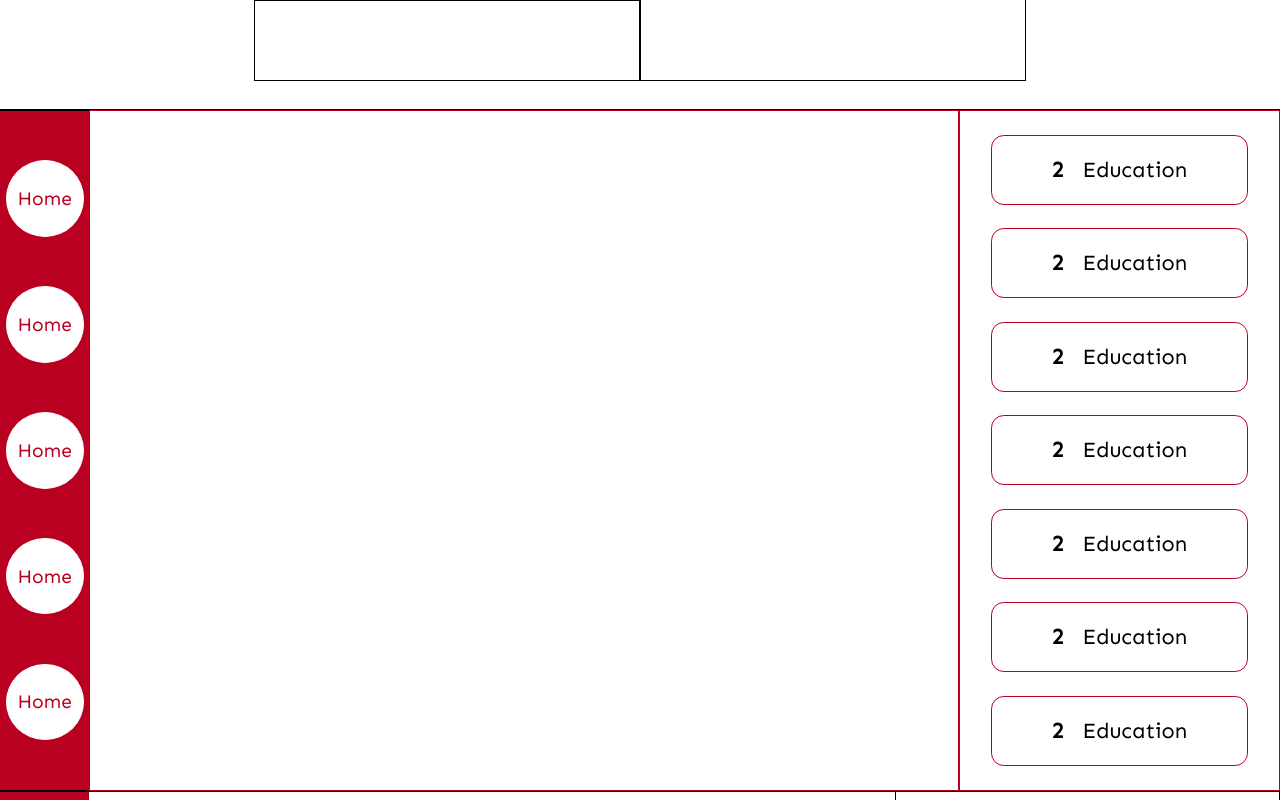
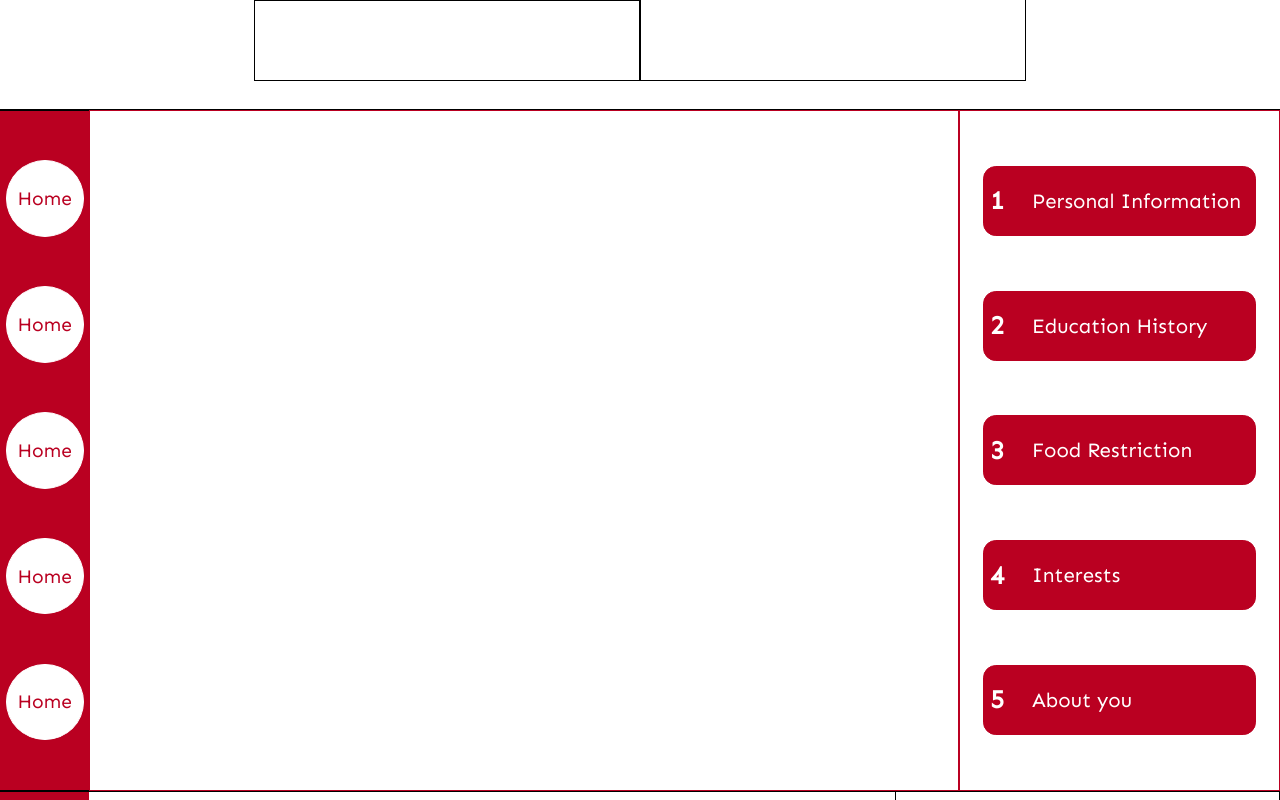
Before and after one commit to MokuaEnock/Kupid-frontend, a React (Create React App) app: page / in a window 1280 px wide. Shown: the part 1140-1940 px from the top of the page. Built offline with nearby package versions, Linux system fonts and the light colour scheme.

Commit message:
style form confirmation

```diff
--- a/src/App.css
+++ b/src/App.css
@@ -263,15 +263,37 @@ aside span {
 }
 
 #userForm>div>span {
-    width: 80%;
+    width: 85%;
     height: 10%;
     border: thin solid #BA0021;
+    background-color: #BA0021;
+    color: white;
     display: flex;
     flex-direction: row;
     justify-content: center;
     align-items: center;
     border-radius: 1vw;
-    font-size: 1.7vw;
+    font-size: 2vw;
+}
+
+#userForm>div>span>strong {
+    width: 10%;
+    height: 100%;
+    display: flex;
+    flex-direction: row;
+    justify-content: center;
+    align-items: center;
+}
+
+
+#userForm>div>span>p {
+    height: 90%;
+    width: 85%;
+    font-size: 1.6vw;
+    display: flex;
+    flex-direction: row;
+    justify-content: flex-start;
+    align-items: center;
 }
 
 /* user ======================================== */
--- a/src/components/Pages/form/form.js
+++ b/src/components/Pages/form/form.js
@@ -7,46 +7,45 @@ export default function Form() {
       <form></form>
       <div>
         <span>
-          <strong>2</strong>
+          <strong>1</strong>
           &nbsp; &nbsp;
-          <p>Education</p>
+          <p>Personal Information</p>
         </span>
 
         <span>
           <strong>2</strong>
           &nbsp; &nbsp;
-          <p>Education</p>
+          <p>Education History</p>
         </span>
 
         <span>
+          <strong>3</strong>
+          &nbsp; &nbsp;
+          <p>Food Restriction</p>
+        </span>
+
+        <span>
+          <strong>4</strong>
+          &nbsp; &nbsp;
+          <p>Interests</p>
+        </span>
+
+        <span>
+          <strong>5</strong>
+          &nbsp; &nbsp;
+          <p>About you</p>
+        </span>
+
+        {/*<span>
           <strong>2</strong>
           &nbsp; &nbsp;
           <p>Education</p>
-        </span>
-
-        <span>
-          <strong>2</strong>
-          &nbsp; &nbsp;
-          <p>Education</p>
-        </span>
-
-        <span>
-          <strong>2</strong>
-          &nbsp; &nbsp;
-          <p>Education</p>
-        </span>
-
-        <span>
-          <strong>2</strong>
-          &nbsp; &nbsp;
-          <p>Education</p>
-        </span>
-
-        <span>
-          <strong>2</strong>
-          &nbsp; &nbsp;
-          <p>Education</p>
-        </span>
+        </span> */}
+        {/* ['age', 'status', 'sex', 'orientation', 'body_type', 'diet', 'drinks',
+       'drugs', 'education', 'ethnicity', 'height', 'income', 'job',
+       'last_online', 'location', 'offspring', 'pets', 'religion', 'sign',
+       'smokes', 'speaks', 'essay0', 'essay1', 'essay2', 'essay3', 'essay4',
+       'essay5', 'essay6', 'essay7', 'essay8', 'essay9'] */}
       </div>
     </section>
   );
```
